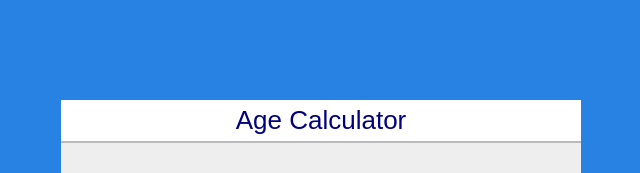
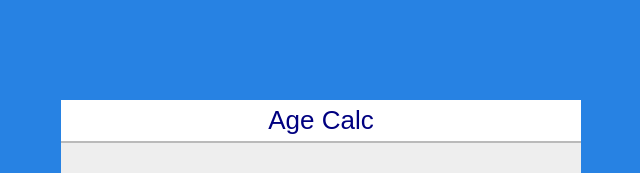
Before and after one commit to Adams-Nafisah/Age-Calculator, a plain HTML site: page index.html in a window 1280 px wide. Shown: the top 173 px of the page, without its empty margins (319-959 px from the left). Drawn offline with Linux system fonts and the light colour scheme.

Commit message:
changed the header

```diff
--- a/index.html
+++ b/index.html
@@ -11,7 +11,7 @@
    <div class="container">
        <form>
            <div class="base">
-               <h4>Age Calculator</h4>
+               <h4>Age Calc</h4>
 
            <div class="block">
                <p class="title">Date</p>
```
